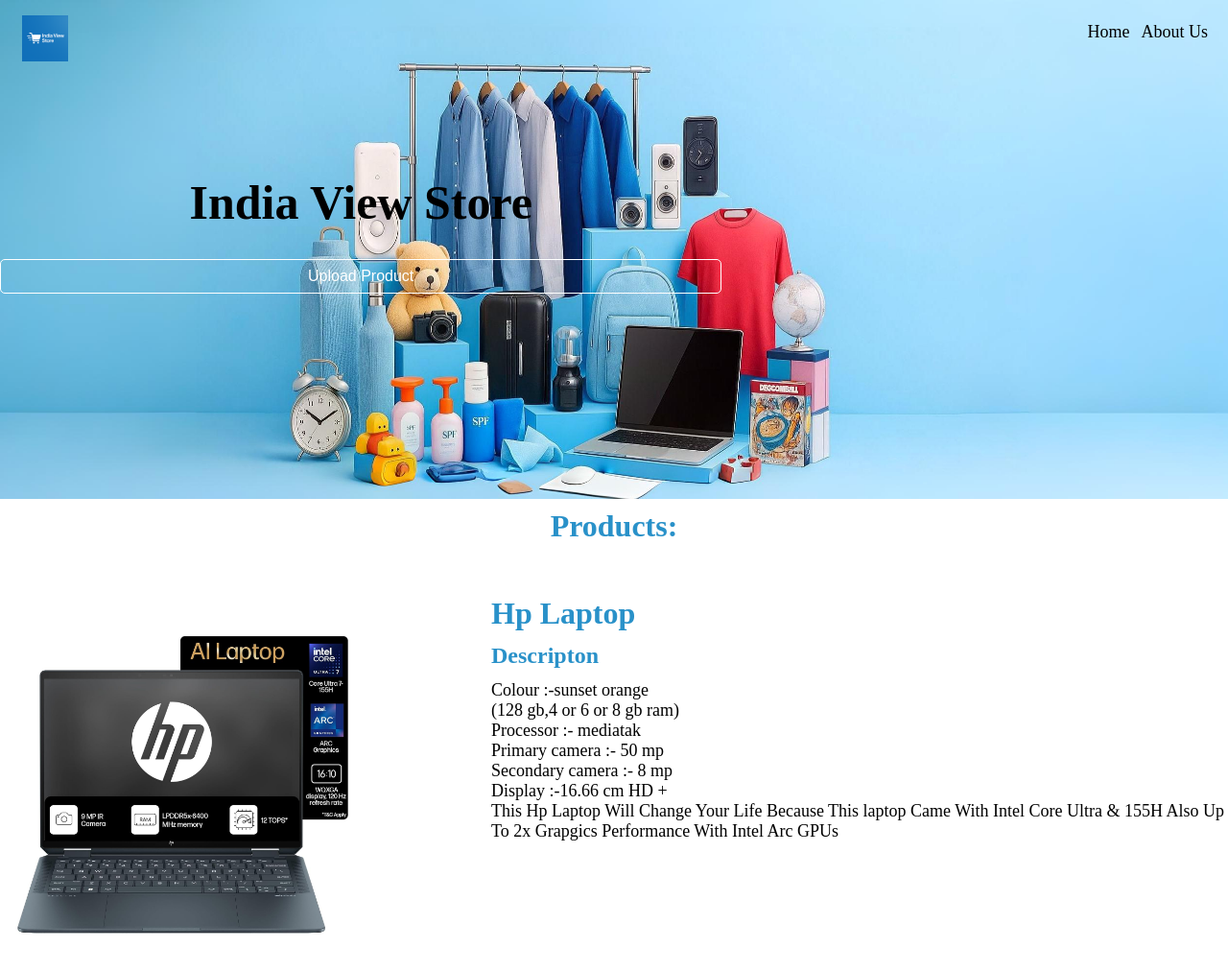
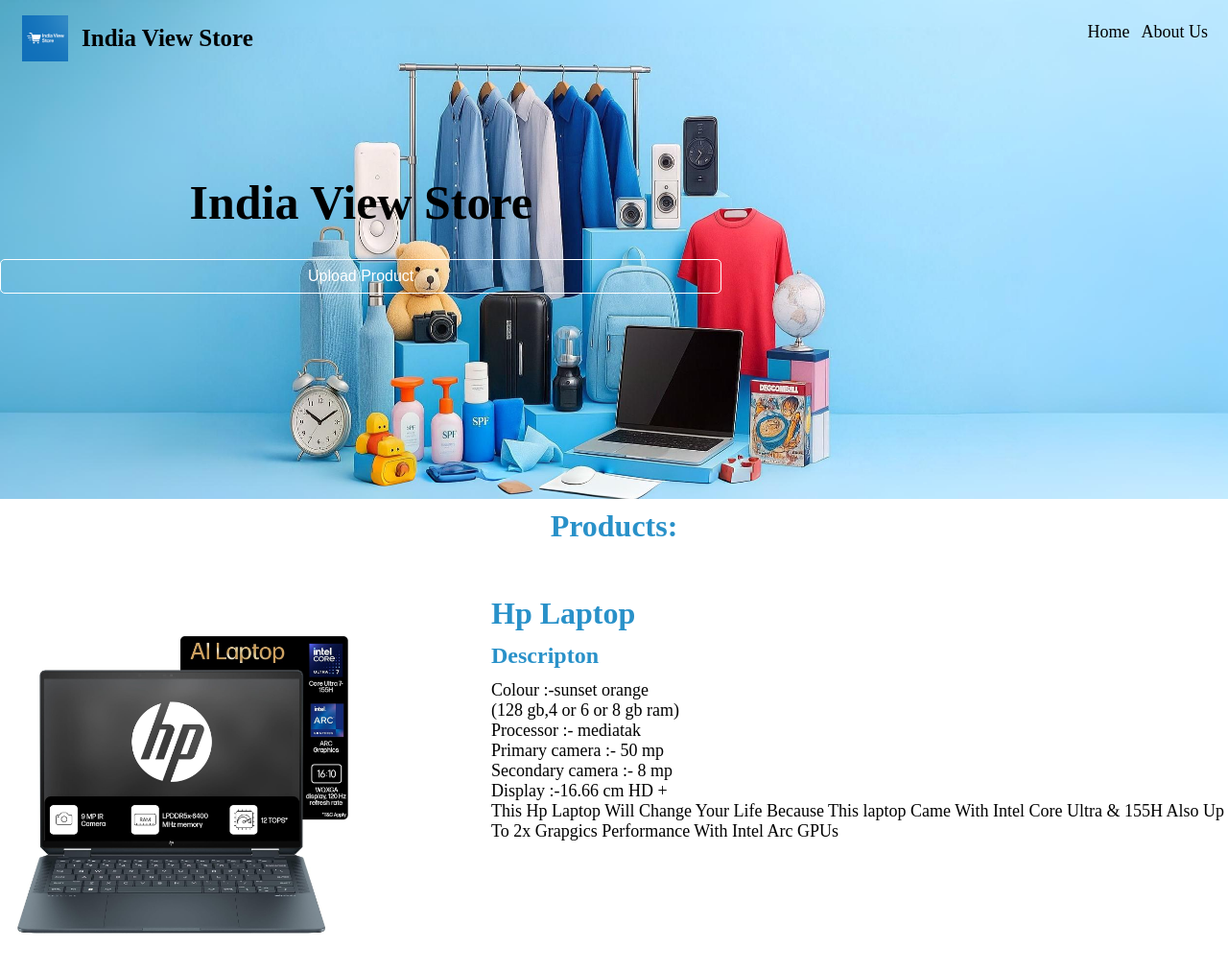
Before and after one commit to Vaja-Bhavin/India-View-Store, a plain HTML site: page index.html in a window 1280 px wide. Shown: the top 1012 px of the page at 96% size. Drawn offline with Linux system fonts and the light colour scheme.

Commit message:
Update index.html

```diff
--- a/index.html
+++ b/index.html
@@ -19,9 +19,9 @@
             </ul> -->
             <ul id="hln">
                 <li><img src="Assests/lg.png" alt="logo" onclick="location.href = 'index.html'"></li>
-                <!-- <li>
-                    <h1 id="wnm" style="color: white; margin-left: 6px;">India View Store</h1>
-                </li> -->
+                <li>
+                    <h1 id="wnm" style="margin-left: 6px; font-size: 25px;">India View Store</h1>
+                </li>
             </ul>
             <ul id="links">
                 <li><a href="index.html">Home</a></li>
```
